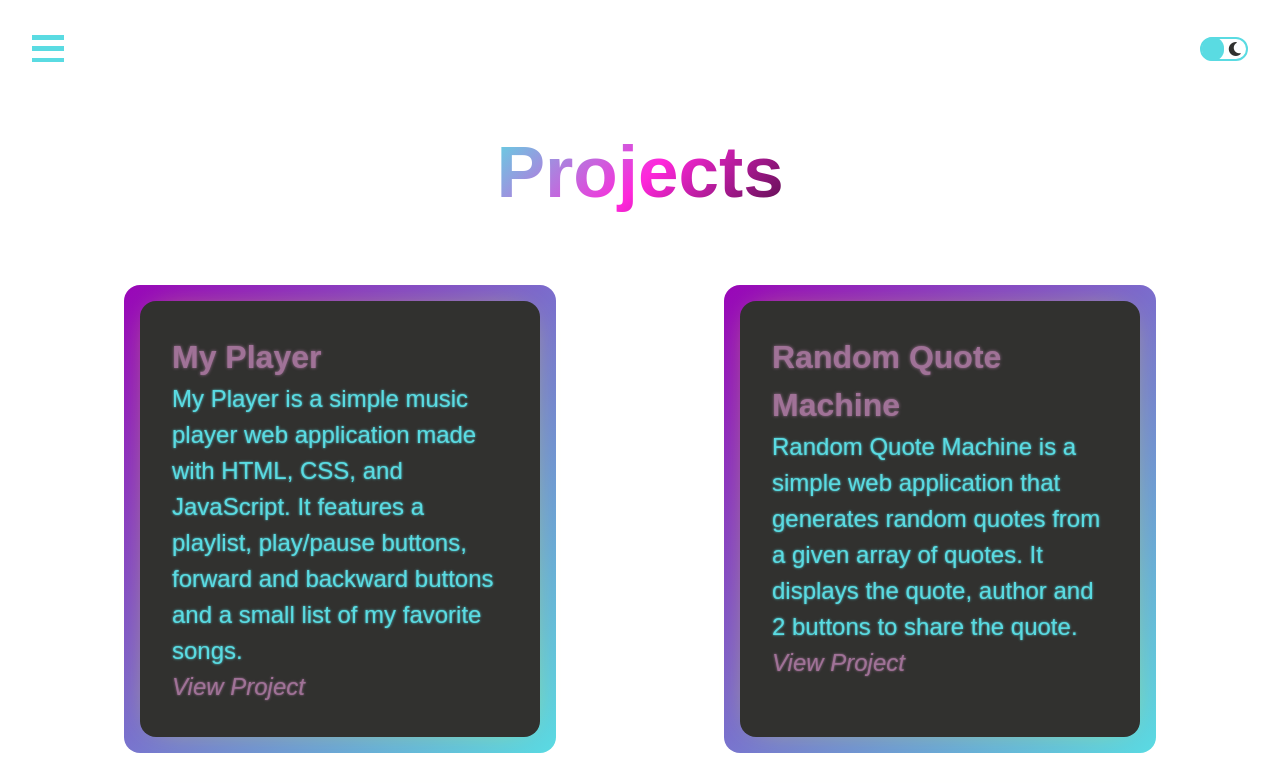
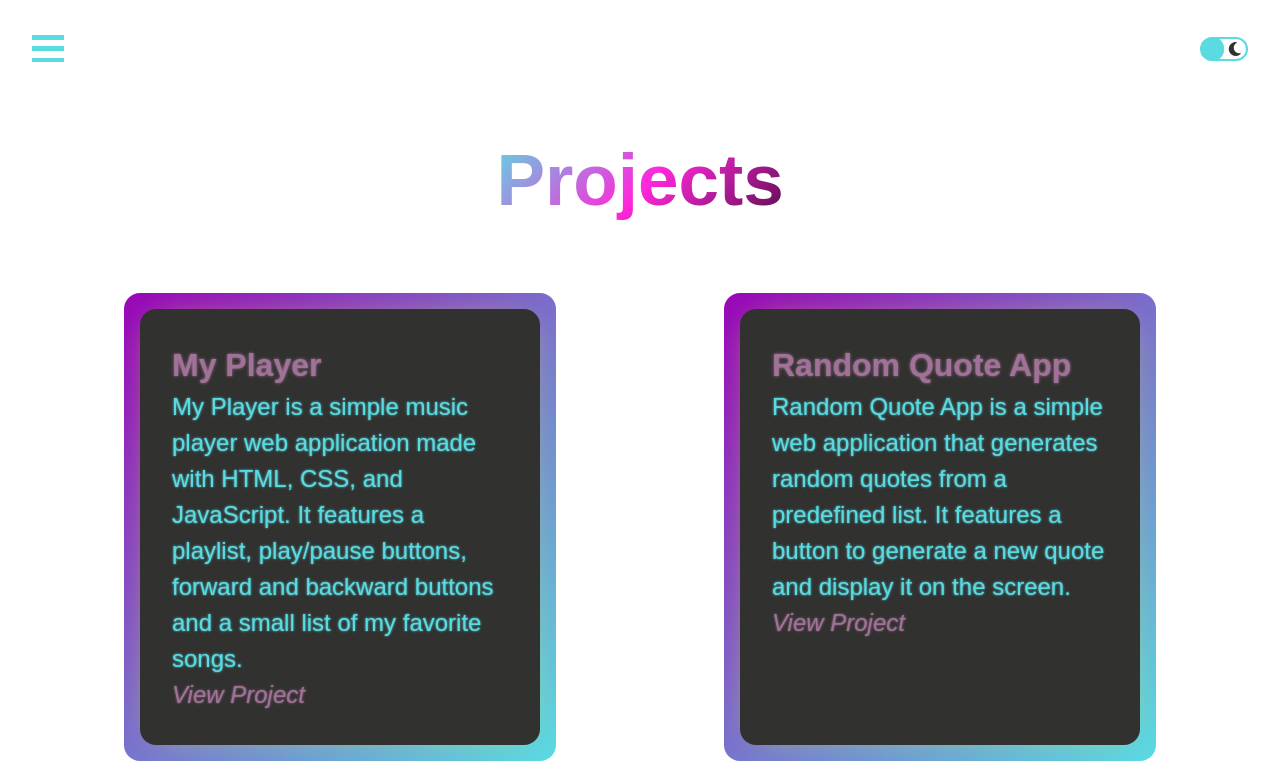
Before and after one commit to verakissyou17/Portfolio, a plain HTML site: page projects.html in a window 1280 px wide. Shown: the top 783 px of the page. Drawn offline with Linux system fonts and the light colour scheme; a web font is replaced by a local one.

Commit message:
Update the random quote project

```diff
--- a/css/app.css
+++ b/css/app.css
@@ -31,7 +31,7 @@ body {
   display: grid;
   grid-template-columns: 1fr;
   grid-auto-rows: min-content;
-  row-gap: 5em;
+  row-gap: 2.5rem;
   padding: 1em;
   min-height: 100vh;
   transition: background-color 0.5s ease-in;
--- a/css/projects.css
+++ b/css/projects.css
@@ -30,7 +30,7 @@ body {
   display: grid;
   grid-template-columns: auto-fit;
   grid-auto-rows: min-content;
-  row-gap: 2em;
+  row-gap: 2.5rem;
   padding: 1em;
   min-height: 100vh;
   transition: background-color 0.5s ease-in;
--- a/projects.html
+++ b/projects.html
@@ -74,14 +74,14 @@
         </article>
 
         <article class="main-article">
-          <h2 class="article-title">Random Quote Machine</h2>
+          <h2 class="article-title">Random Quote App</h2>
           <p>
-            Random Quote Machine is a simple web application that generates
-            random quotes from a given array of quotes. It displays the quote,
-            author and 2 buttons to share the quote.
+            Random Quote App is a simple web application that generates random
+            quotes from a predefined list. It features a button to generate a
+            new quote and display it on the screen.
           </p>
           <a
-            href="https://verakissyou17.github.io/random-quote-generator/"
+            href="https://verakissyou17.github.io/random-quote-app/"
             class="article-link"
             target="_blank"
             >View Project</a
```
Also changed, not shown: index.html (+2 -2 lines).
